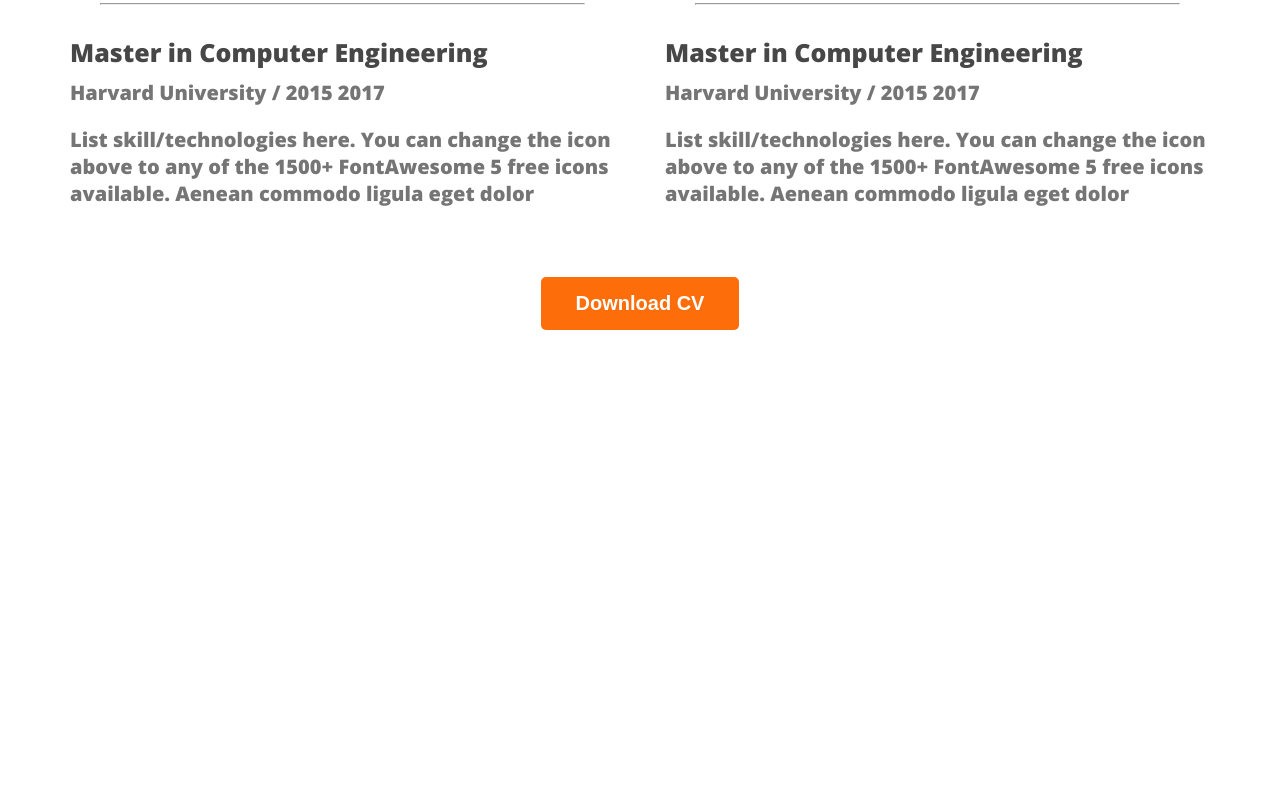
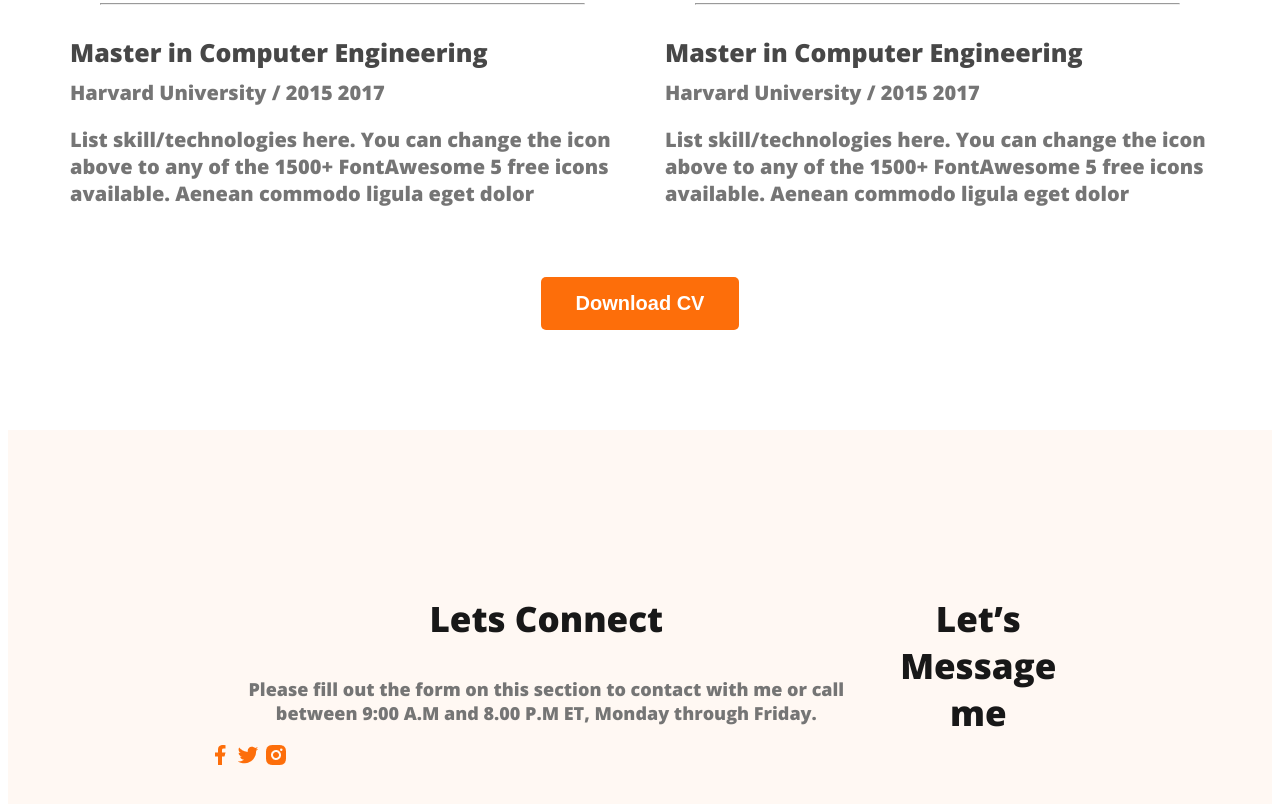
Before and after one commit to ar-abdullah1/developer-portfolio, a plain HTML site: page index.html in a window 1280 px wide. Shown: the part 3038-3842 px from the top of the page. Before the commit the page ends 3376 px from the top, so only its background shows below. Drawn offline with nearby package versions, Linux system fonts and the light colour scheme.

Commit message:
basic footer

```diff
--- a/index.html
+++ b/index.html
@@ -203,7 +203,21 @@
       </section>
     </main>
     <footer>
-
+      <div class="footer-colum">
+        <h3 class="section-title">Lets Connect</h3>
+        <p class="section-description">
+          Please fill out the form on this section to contact with me or call
+          between 9:00 A.M and 8.00 P.M ET, Monday through Friday.
+        </p>
+        <div class="social-links">
+          <a href=""><img src="images/icons/facebook.png" alt=""></a>
+          <a href=""><img src="images/icons/twitter.png" alt=""></a>
+          <a href=""><img src="images/icons/insta.png" alt=""></a>
+        </div>
+      </div>
+      <div class="footer-colum">
+        <h3 class="section-title">Let’s Message me</h3>
+      </div>
     </footer>
   </body>
 </html>
--- a/styles/portfolio.css
+++ b/styles/portfolio.css
@@ -187,3 +187,11 @@ main section {
   text-align: center;
   margin-top: 50px;
 }
+
+/* footer style */
+footer {
+  display: flex;
+  background: #FFF8F3;
+  padding: 130px 200px;
+  margin-top: 100px;
+}
```
